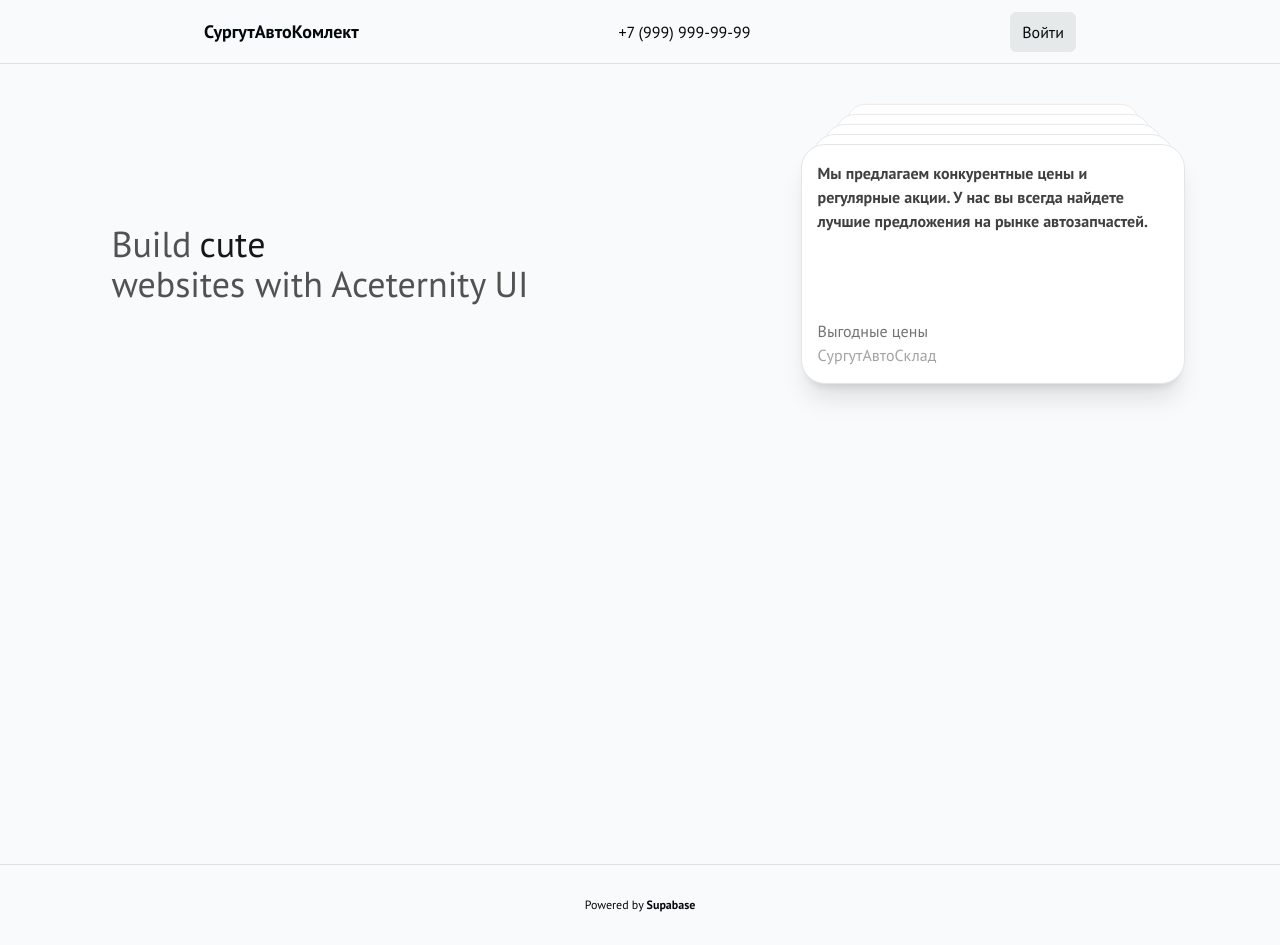
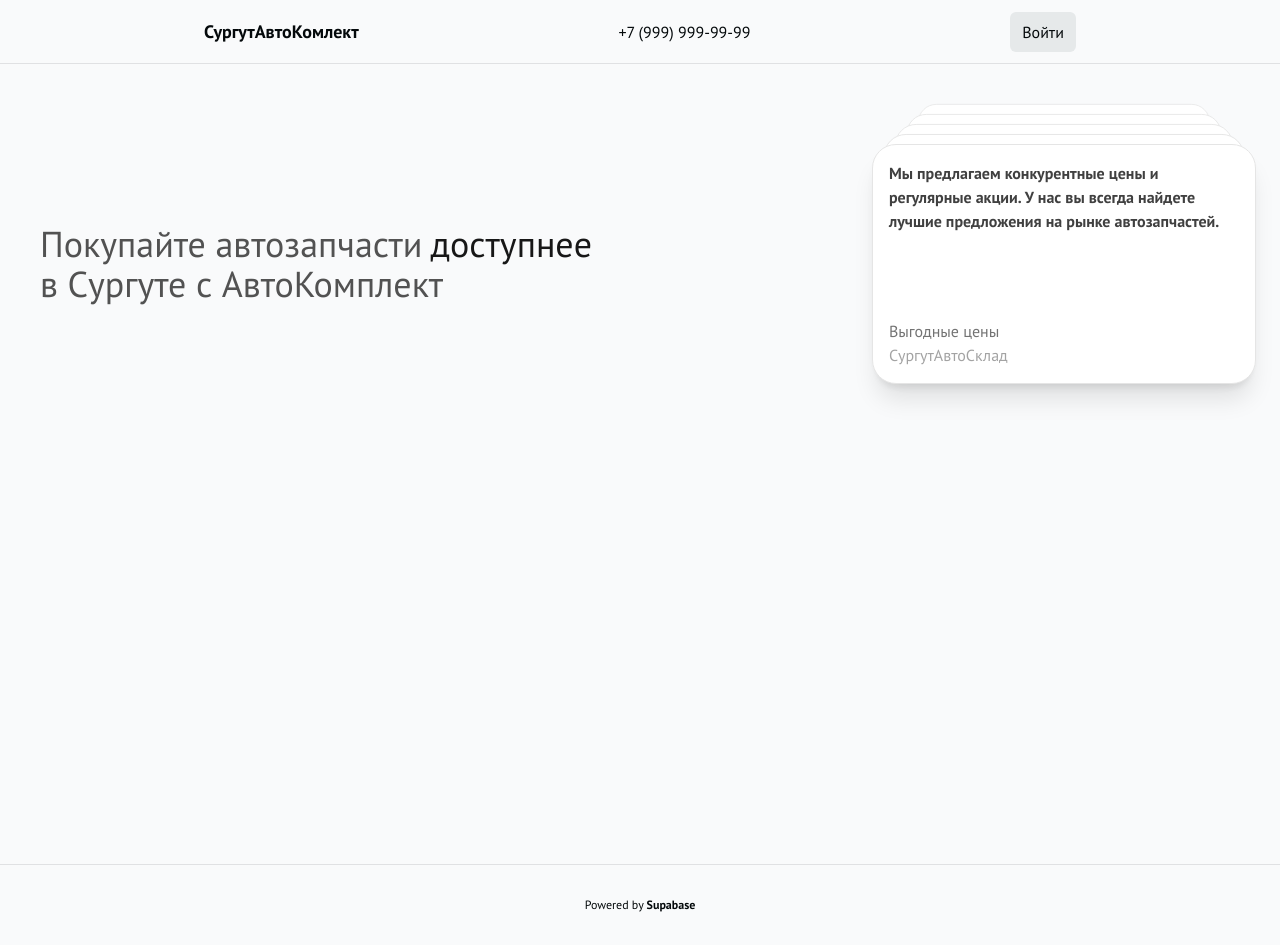
Before and after one commit to EvgeniiBazalev/surgut-auto-complect, a Next.js app: page / in a window 1280 px wide. Built offline with nearby package versions, Linux system fonts and the light colour scheme; no server answers.

Commit message:
text of flip words

```diff
--- a/components/pageComponents/mainPage/FlipWordsForMain.tsx
+++ b/components/pageComponents/mainPage/FlipWordsForMain.tsx
@@ -1,14 +1,14 @@
 import React from "react";
 import { FlipWords } from "./FlipWords";
-const words = ["better", "cute", "beautiful", "modern"];
+
+const words = ["надежнее", "доступнее", "быстрее", "удобнее"];
 
 export default function FlipWordsForMain() {
   return (
     <div className="h-[15rem] flex justify-center items-center px-4">
       <div className="text-4xl mx-auto font-normal text-neutral-600 dark:text-neutral-400">
-        Build
-        <FlipWords words={words} /> <br />
-        websites with Aceternity UI
+        Покупайте автозапчасти
+        <FlipWords words={words} /> <br />в Сургуте с АвтоКомплект
       </div>
     </div>
   );
```
